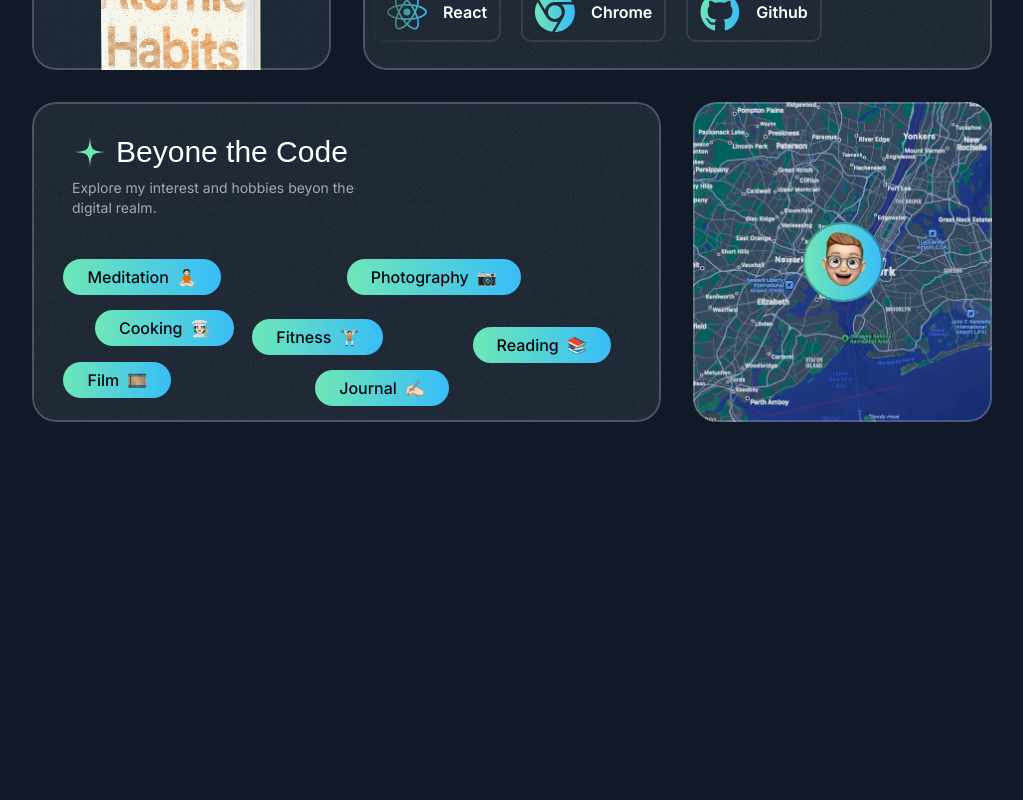
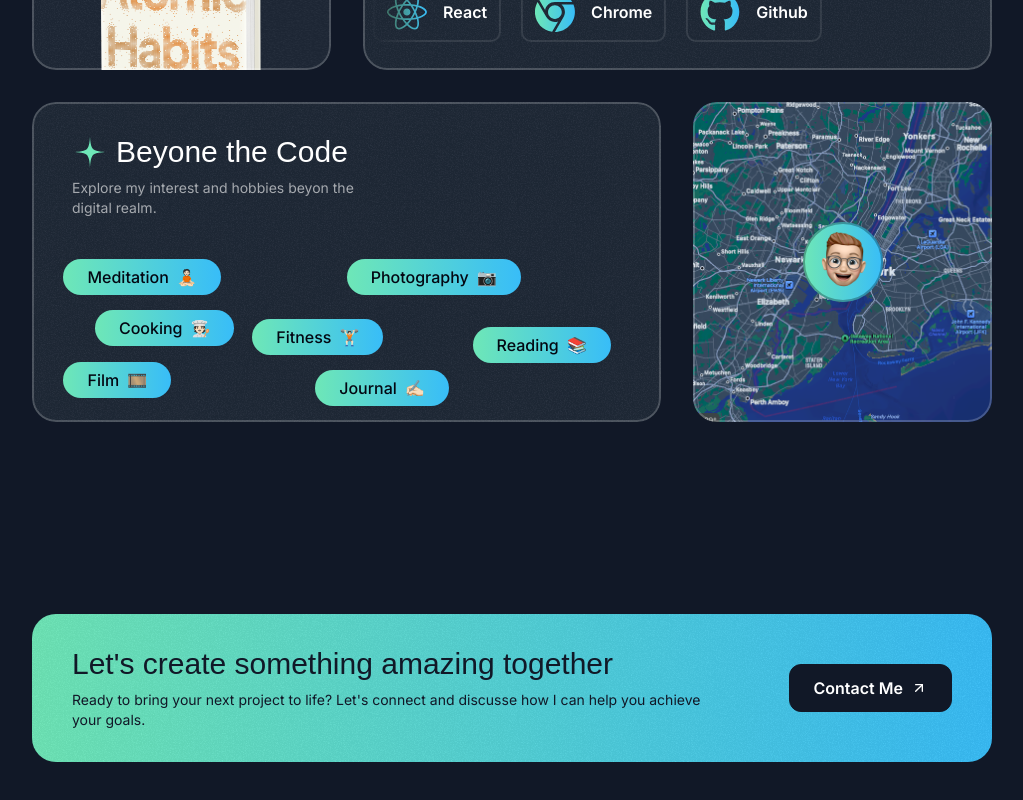
Before and after one commit to Trangvu801/TrangVu-dev-portfolio24, a Next.js app in the folder starter-template/: page / in a window 1280 px wide. Shown: the part 4498-5298 px from the top of the page, without its empty margins (128-1151 px from the left). Before the commit the page ends 5032 px from the top, so only its background shows below. Built offline with nearby package versions, Linux system fonts and the light colour scheme; a web font is replaced by a local one.

Commit message:
ActionSection_completed

```diff
--- a/starter-template/src/app/page.tsx
+++ b/starter-template/src/app/page.tsx
@@ -4,6 +4,7 @@
 import { TapeSection } from "@/sections/Tape";
 import { TestimonialsSection } from "@/sections/Testimonials";
 import { AboutSection } from "@/sections/About";
+import { ContactSection } from "@/sections/Contact";
 
 export default function Home() {
   return (
@@ -14,6 +15,7 @@
       <TapeSection />
       <TestimonialsSection />
       <AboutSection />
+      <ContactSection />
     </div>
   );
 }
--- a/starter-template/src/sections/Contact.tsx
+++ b/starter-template/src/sections/Contact.tsx
@@ -1,3 +1,35 @@
+import ArrowUpRightIcon from "@/assets/icons/arrow-up-right.svg";
+import grainImage from "@/assets/images/grain.jpg";
+
 export const ContactSection = () => {
-  return <div>Contact Section</div>;
+  return (
+    <div className="py-16 pt-12 lg:py-24 lg:pt-20">
+      <div className="container">
+        <div className="bg-gradient-to-r from-emerald-300 to-sky-400 text-gray-900 py-8 px-10 rounded-3xl text-center md:text-left relative
+        overflow-hidden z-0">
+          <div
+            className="absolute inset-0 opacity-5 -z-10"
+            style={{
+              backgroundImage: `url(${grainImage.src})`,
+            }}
+          ></div>
+          <div className="flex flex-col md:flex-row gap-8 md:gap-16 items-center">
+            <div>
+              <h2 className="font-serif text-2xl md:text-3xl">Let's create something amazing together</h2>
+              <p className="text-sm mt:text-base mt-2">
+                Ready to bring your next project to life? Let's connect
+                and discusse how I can help you achieve your goals.
+              </p>
+            </div>
+            <div>
+              <button className="text-white bg-gray-900 inline-flex items-center px-6 h-12 rounded-xl gap-2 w-max border border-gray-900">
+                <span className="font-semibold"> Contact Me </span>
+                <ArrowUpRightIcon className="size-4" />
+              </button>
+            </div>
+          </div>
+        </div>
+      </div>
+    </div>
+  );
 };
```
